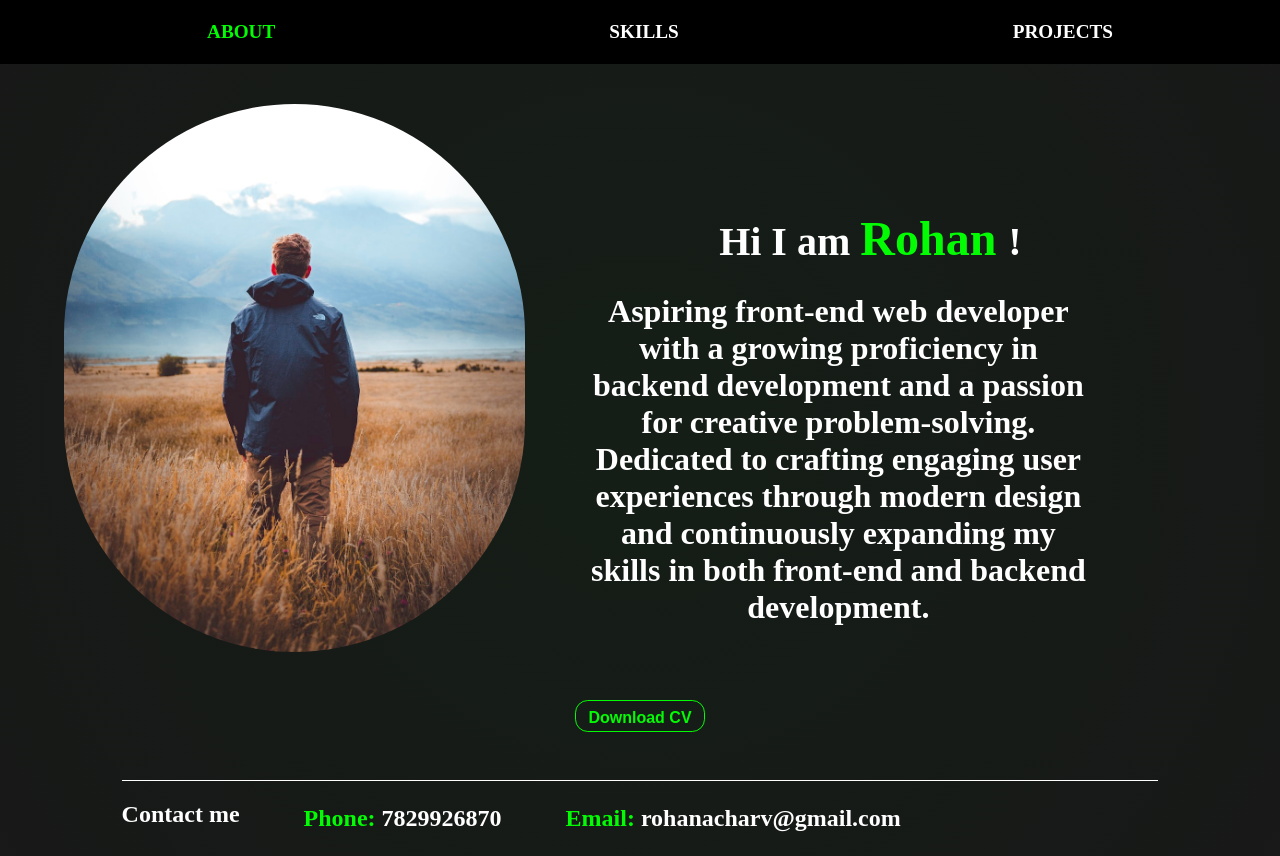
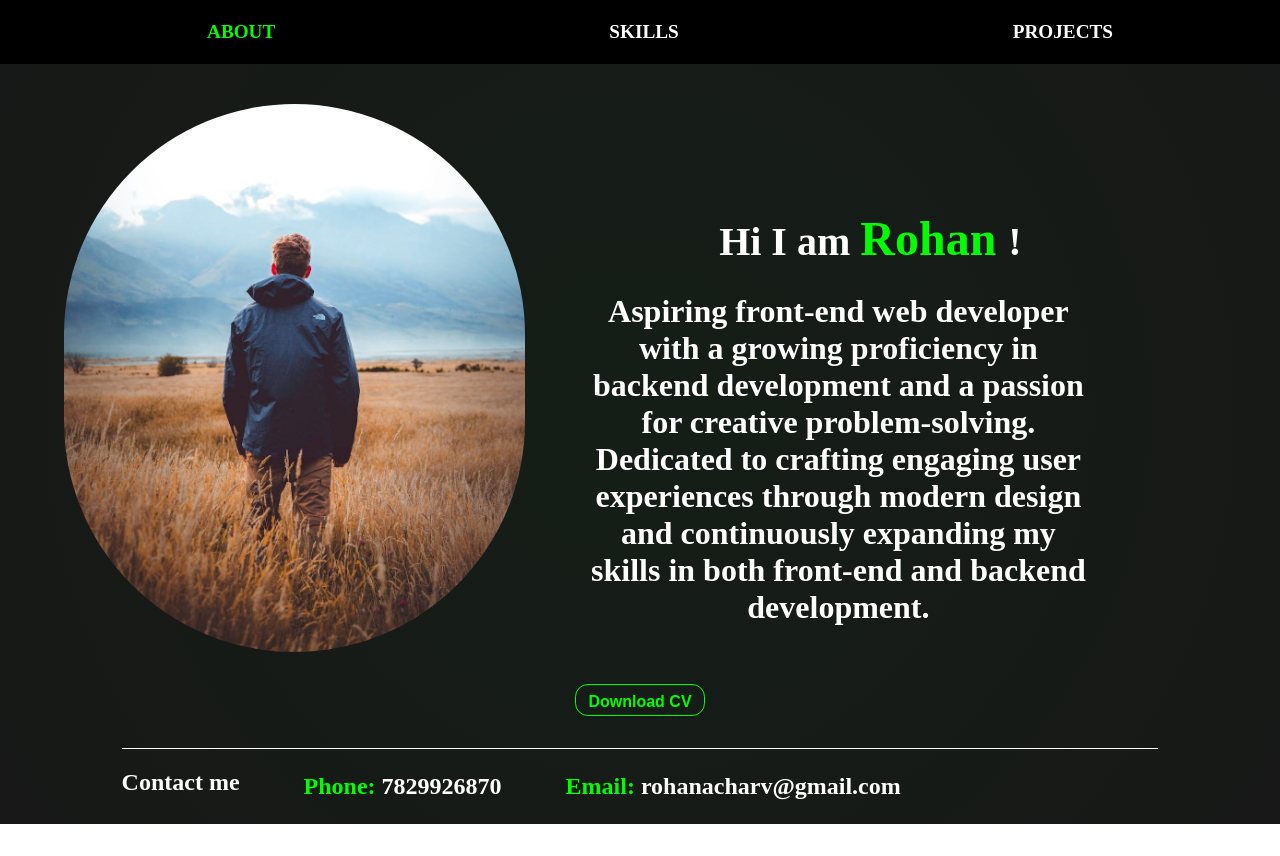
Before and after one commit to RohanAcharV/myportfolio, a React (Create React App) app: page / in a window 1280 px wide. After the commit the page ends 824 px from the top, so only its background shows below. Built offline with nearby package versions, Linux system fonts and the light colour scheme; the HTML template or start-up script is replaced by a standard one.

Commit message:
css changed

```diff
--- a/src/App.css
+++ b/src/App.css
@@ -90,7 +90,7 @@
 }
 
 #resume{
-  margin: 6vh 0;
+  margin: 4vh 0;
   width: auto;
   padding: 1vh 1vw;
   border: none;
```
